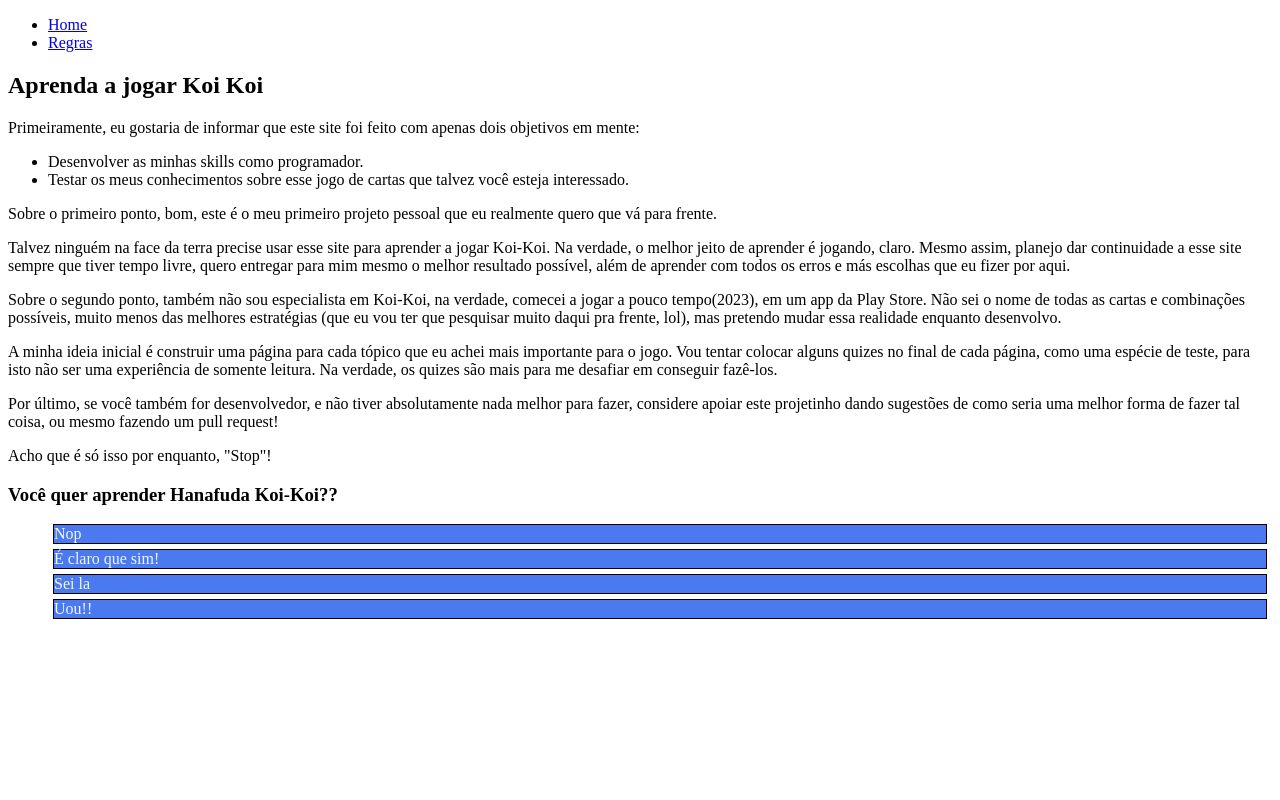
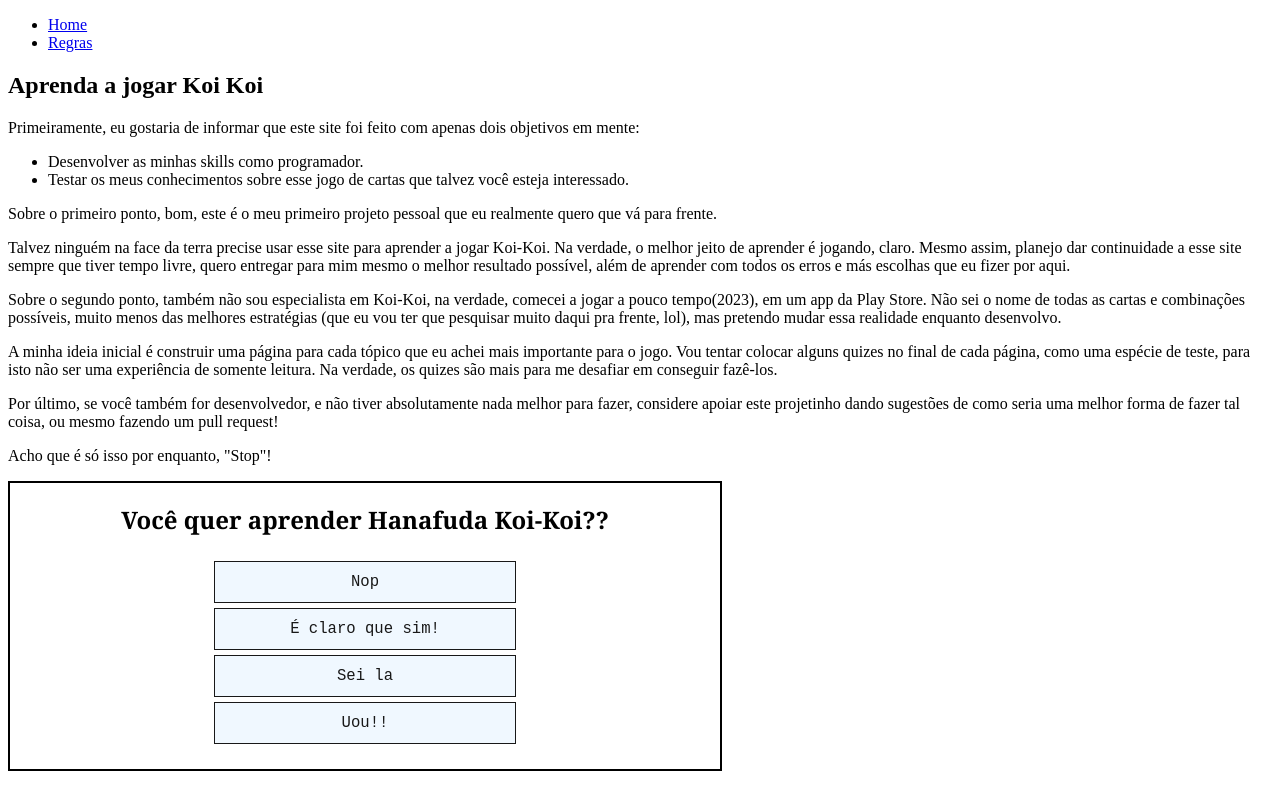
Before and after one commit to Davi-Morais/learn-koi-koi, a React (Vite) app: page / in a window 1280 px wide. Built offline with nearby package versions, Linux system fonts and the light colour scheme; the HTML template or start-up script is replaced by a standard one.

Commit message:
Atualizando estilo do componente quiz
Tambem mudando a funcao onClick para a div opcoes

```diff
--- a/src/componentes/Quiz/index.css
+++ b/src/componentes/Quiz/index.css
@@ -1,10 +1,54 @@
+.quiz * {
+    margin: 0%;
+    padding: 0%;
+}
+
+.quiz {
+
+    border: solid 2px black;
+
+    max-width: 700px;
+    min-width: none;
+
+    display: flex;
+    flex-direction: column;
+
+    align-items: center;
+    justify-content: center;
+
+    padding: 20px 5px 20px 5px;
+}
+
+.quiz_pergunta {
+    text-align: center;
+
+    margin-bottom: 20px;
+    font-size: x-large;
+    line-break: auto;
+
+    font-family: Georgia, 'Times New Roman', Times, serif;
+}
+
 .divOpcoes {
-    background-color: rgb(74, 121, 240);
-    color: aliceblue;
+    background-color: aliceblue;
+    color: rgb(24, 24, 24);
+
     list-style: none;
-    border: solid 1px rgb(0, 0, 0);
+
+    border: solid 1px rgb(24, 24, 24);
+
     cursor: pointer;
+
     margin: 5px;
+    height: 40px;
+    width: 300px;
+
+    display: flex;
+    align-items: center;
+    justify-content: center;
+
+    font-family:monospace;
+    font-size: larger;
 }
 
 .correta {
--- a/src/componentes/Quiz/index.tsx
+++ b/src/componentes/Quiz/index.tsx
@@ -28,8 +28,8 @@ function Opcoes({opcoes, onOptionClick}:QuizOpcoes) {
     function retornarOpcoes(opcoes:Array<opcao>) {
         return opcoes.map((o) => {
             return (
-                <div className={`divOpcoes ${o.correta}`} key={o.chave} >
-                    <li onClick={() => onOptionClick(o)} >
+                <div onClick={() => onOptionClick(o)} className={`divOpcoes ${o.correta}`} key={o.chave} >
+                    <li >
                         {o.valor}
                     </li>
                 </div>
```
